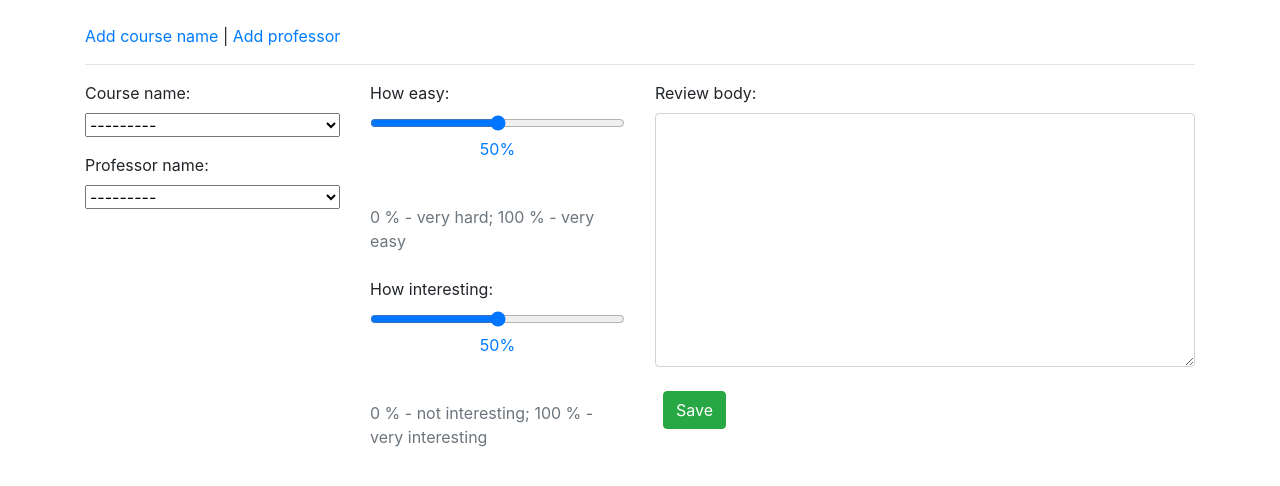
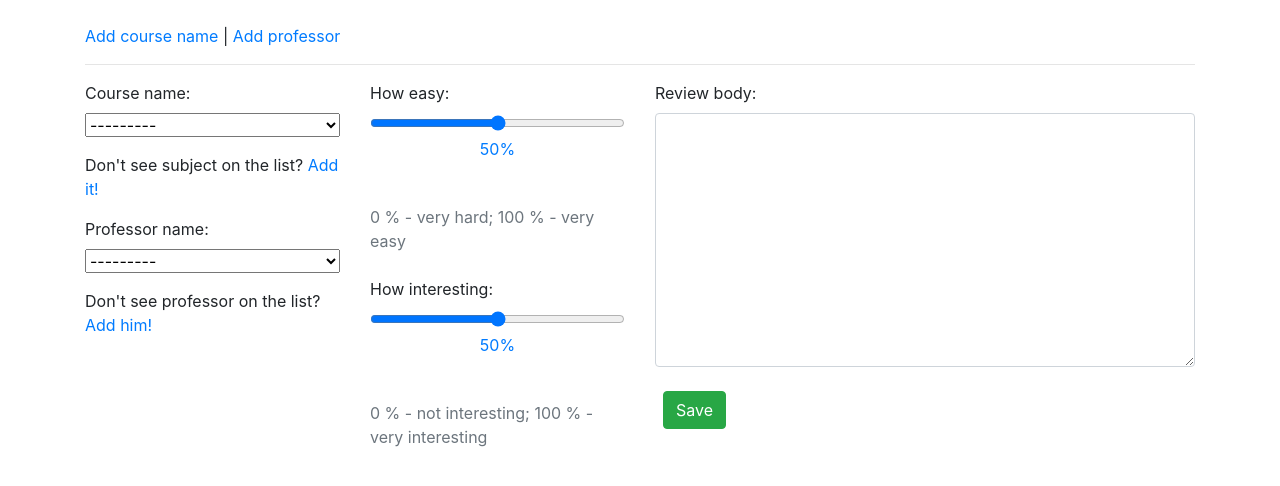
Before and after one commit to mixnix/subject_rate, a Django app: page /new/ in a window 1280 px wide. Shown: the part 56-542 px from the top of the page. Run offline with Django 3.2, Linux system fonts and the light colour scheme; the visitor is signed in with stand-in values (Sample User, id 1); data that the repository does not hold is empty; parts of the project's set-up code (start-up, migrations or seed data) failed here and were passed over; some libraries are stand-ins or nearby versions.

Commit message:
more visible add professor and course links

```diff
--- a/templates/pages/review_new.html
+++ b/templates/pages/review_new.html
@@ -39,12 +39,16 @@
                                 <label for="id_course_name">Course name:</label>
                                 <br>
                                 {{ form.course_name }}
+
                             </p>
+                            <p>Don't see subject on the list? <a href="{% url 'course-new' %}">Add it!</a></p>
+
                             <p>
                                 <label for="id_professor_name">Professor name:</label>
                                 <br>
                                 {{ form.professor_name }}
                             </p>
+                            <p>Don't see professor on the list? <a href="{% url 'professor-new' %}">Add him!</a></p>
                         </div>
                     </div>
                 </div>
```
